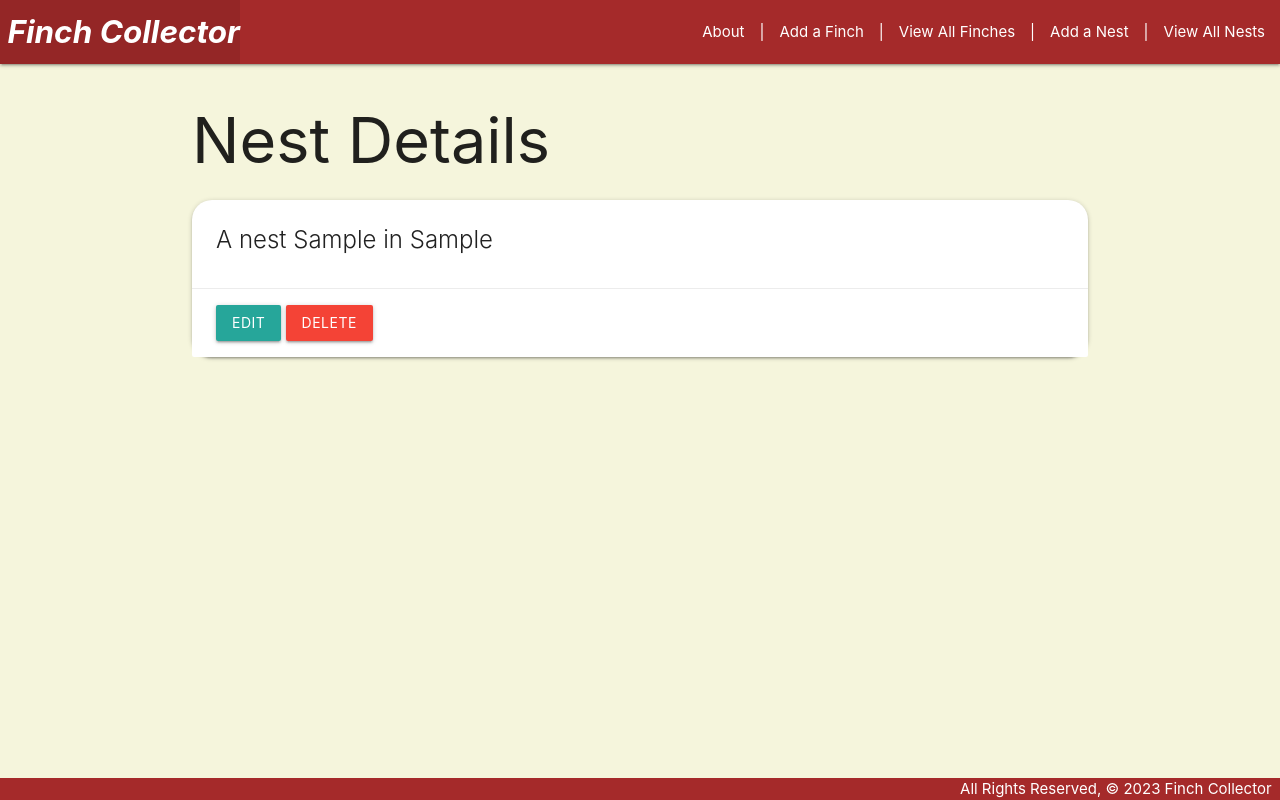
After one commit to AlexMcBex/finchcollector, a Django app: page /nests/1/ in a window 1280 px wide. The commit adds this page. Run offline with Django 4.2, Linux system fonts and the light colour scheme; tables that the repository leaves empty hold one stand-in row (values such as "Sample post").

Commit message:
added detail and index templates for nests

```diff
--- a/main_app/templates/base.html
+++ b/main_app/templates/base.html
@@ -32,6 +32,12 @@
                     <li>
                         <a href="{% url 'index' %}">View All Finches</a>
                     </li>
+
+                    <li>|</li>
+                    <li><a href="{% url 'nests_create' %}">Add a Nest</a></li>
+
+                    <li>|</li>
+                    <li><a href="{% url 'nests_index' %}">View All Nests</a></li>
                 </ul>
             </div>
         </nav>
--- /dev/null
+++ b/main_app/templates/nests/detail.html
@@ -0,0 +1,16 @@
+{% extends 'base.html' %}
+{% block content %}
+    <h1>Nest Details</h1>
+
+    <div class="card">
+        <div class="card-content">
+            <span class="card-title">
+                A nest {{ nest.location }} in {{ nest.city }}
+            </span>
+        </div>
+        <div class="card-action">
+            <a class="btn" href="{% url 'nests_update' nest.id %}">Edit</a>
+            <a class="btn red" href="{% url 'nests_delete' nest.id %}">Delete</a>
+        </div>
+    </div>
+{% endblock %}
```
Also changed, not shown: main_app/templates/nests/index.html (added, +18 -0 lines).
